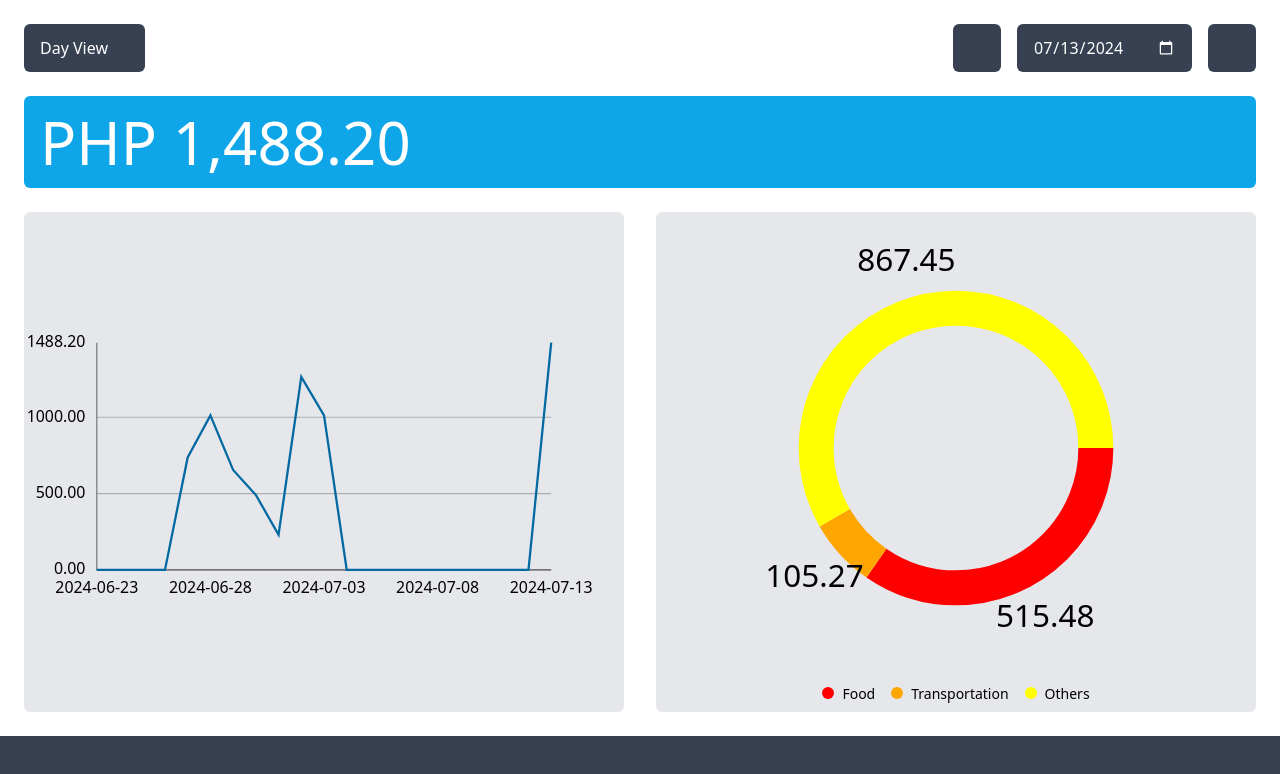
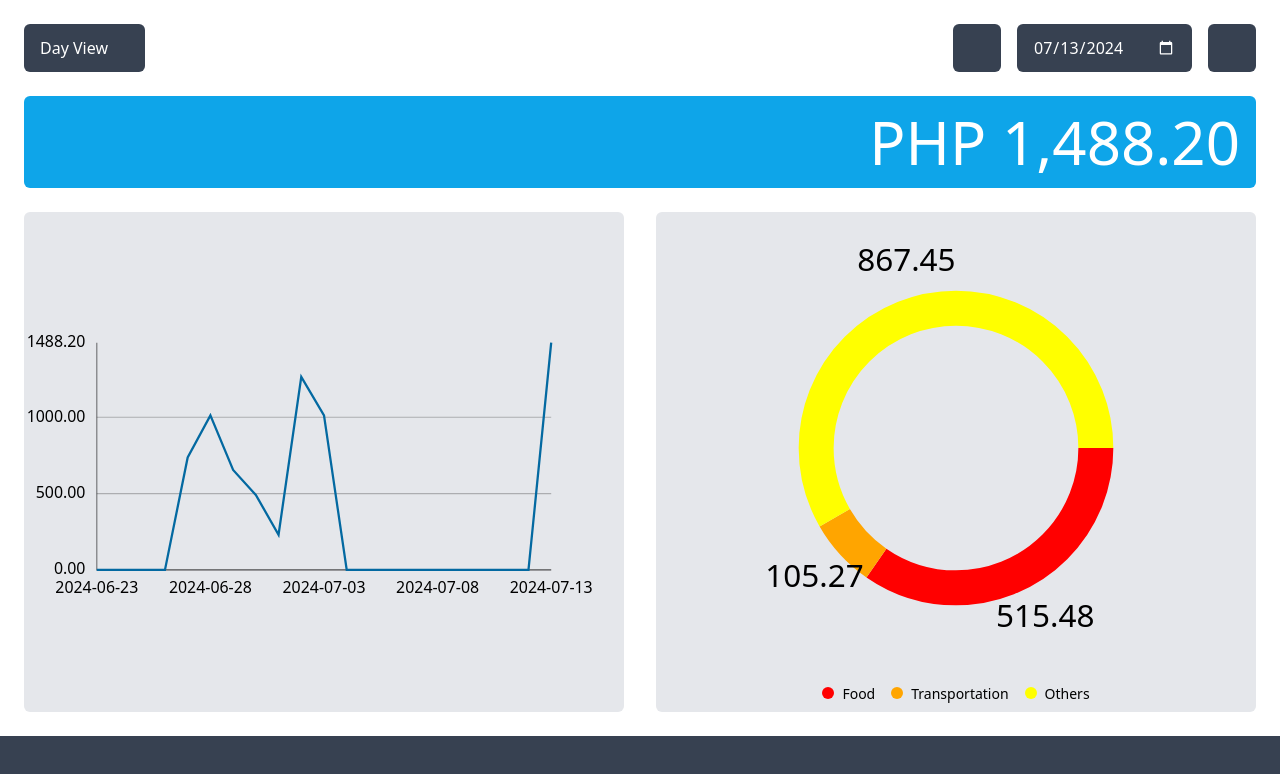
Before and after one commit to devnamme/expense-tracker-challenge, a React (Vite) app: page / in a window 1280 px wide. Shown: the top 774 px of the page. Built offline with nearby package versions, Linux system fonts and the light colour scheme; some icons are missing.

Commit message:
set total align to right

```diff
--- a/src/components/total.tsx
+++ b/src/components/total.tsx
@@ -6,7 +6,7 @@
 export default function Total({ value, className = "" }: Props) {
   return (
     <div className={`bg-primary rounded-md text-white p-4 ${className}`}>
-      <p className="text-4xl sm:text-5xl md:text-6xl font-medium text-left">
+      <p className="text-4xl sm:text-5xl md:text-6xl font-medium text-right">
         PHP{" "}
         {value.toLocaleString(undefined, {
           minimumFractionDigits: 2,
```
